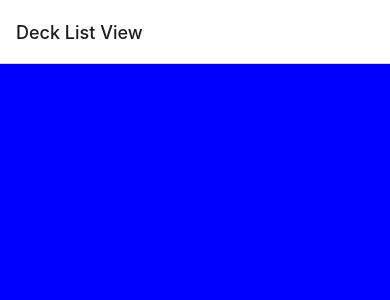
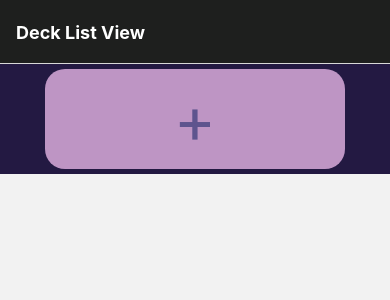
Before and after one commit to yuvaltimen/native-flashcards, a React Native app in the folder flashapp/: screen /DeckListView in a window 390 px wide. Before the commit this address had no page. Shown: the top 300 px of the page. Built offline with nearby package versions, Linux system fonts and the light colour scheme.

Commit message:
Static data done, started deckcreate flow

```diff
--- a/flashapp/App.js
+++ b/flashapp/App.js
@@ -5,6 +5,7 @@ import { createNativeStackNavigator } from '@react-navigation/native-stack';
 import DeckListView from './components/DeckListView';
 import DeckView from './components/DeckView';
 import TestView from './components/TestView';
+import DeckCreate from './components/DeckCreate';
 import AsyncStorage from '@react-native-async-storage/async-storage';
 import { decks } from './data';
 
@@ -15,37 +16,36 @@ const Stack = createNativeStackNavigator();
 
 export default function App() {
 
+  // Default data
   useEffect(() => {
     const setDeckData = async () => {
       await AsyncStorage.multiSet([[decks[0].deckName, JSON.stringify(decks[0].cards)], [decks[1].deckName, JSON.stringify(decks[1].cards)]])
     }
     setDeckData();
-
-}, []);
-
-
-
+  }, []);
 
   return (
     <NavigationContainer>
-      <Stack.Navigator initialRouteName="Home">
-        <Stack.Screen name="Home" component={DeckListView} options={{ title: 'Deck List View' }}/>
-        <Stack.Screen name="Deck" component={DeckView} options={{ title: 'Card List View' }}/>
-        <Stack.Screen name="Test" component={TestView} options={{ title: 'Test Mode'}} />
+      <Stack.Navigator initialRouteName="DeckListView">
+        <Stack.Screen name="DeckListView" component={DeckListView} options={{ title: 'Deck List View', ...styles.header }}/>
+        <Stack.Screen name="DeckView" component={DeckView} options={{ title: 'Card List View', ...styles.header }}/>
+        <Stack.Screen name="DeckCreate" component={DeckCreate} options={{ title: 'Card List View', ...styles.header }}/>
+        <Stack.Screen name="TestView" component={TestView} options={{ title: 'Test Mode', ...styles.header }} />
       </Stack.Navigator>
     </NavigationContainer>
   );
 };
 
 
+
 const styles = StyleSheet.create({
-  container: {
-    padding: 50,
-    flex: 1,
-  },
-  item: {
-    padding: 20,
-    fontSize: 15,
-    marginTop: 5,
+  header: {
+    headerStyle: {
+      backgroundColor: '#1e1f1e',
+    },
+    headerTintColor: '#fff',
+    headerTitleStyle: {
+      fontWeight: 'bold',
+    }
   }
 });
--- a/flashapp/components/CardListView.js
+++ b/flashapp/components/CardListView.js
@@ -1,7 +1,6 @@
-import { View } from "react-native";
+import { View, StyleSheet } from "react-native";
 import FlashCard from "./FlashCard";
 import { FlatList, SafeAreaView } from "react-native";
-
 
 
 export default function CardListView(props) {
@@ -9,7 +8,7 @@ export default function CardListView(props) {
     const { data } = props;
 
     return (
-        <SafeAreaView>
+        <SafeAreaView style={{backgroundColor: '#231942'}}>
                 <FlatList
                     data={data}
                     renderItem={({item}) => <FlashCard frontText={item.frontText} backText={item.backText}></FlashCard>}
@@ -18,3 +17,8 @@ export default function CardListView(props) {
             </SafeAreaView>
             );
 }
+
+const styles = StyleSheet.create({
+
+
+})
--- /dev/null
+++ b/flashapp/components/DeckCreate.js
@@ -0,0 +1,13 @@
+
+import { StyleSheet, Text, View, Button } from 'react-native';
+
+
+export default function DeckCreate() {
+    return (
+        <View>
+            <Text>
+                Deck Create
+            </Text>
+        </View>
+    )
+}
--- a/flashapp/components/DeckListView.js
+++ b/flashapp/components/DeckListView.js
@@ -2,15 +2,11 @@
 
 import { useEffect, useState } from "react";
 import AsyncStorage from '@react-native-async-storage/async-storage';
-import { Pressable, Text, FlatList, SafeAreaView, StyleSheet } from "react-native";
+import { Pressable, Text, FlatList, SafeAreaView, StyleSheet, View } from "react-native";
 import { decks } from "../data";
 
 
-
-
 export default function DeckListView({ route, navigation }) {
-
-
 
     const [allDeckNames, updateAllDeckNames] = useState([]);
     useEffect(() => {
@@ -24,32 +20,79 @@ export default function DeckListView({ route, navigation }) {
     console.log(allDeckNames);
 
     return (
-        <SafeAreaView style={{flex: 1}}>
-            <FlatList
-                style={styles.flatList}
-                    data={allDeckNames}
-                    renderItem={({item}) =>
-                    <Pressable style={styles.deckButton} onPress={() => {navigation.navigate("Deck", {deckName: item})}}>
-                        <Text>{item}</Text>
+
+            <SafeAreaView style={styles.areaView}>
+                <View style={styles.areaView}>
+                    <Pressable
+                        style={({ pressed }) => [styles.newDeckButton || {}, {opacity:pressed ? 0.5 : 1}]}
+                        onPress={() => navigation.push('DeckCreate')}>
+                        <Text style={styles.newDeckButtonText}>
+                            +
+                        </Text>
                     </Pressable>
-                    }
-                    />
-        </SafeAreaView>
+                    <FlatList
+                        style={styles.flatList}
+                        data={allDeckNames}
+                        renderItem={({item}) => {
+                        return (
+                        <Pressable
+                            style={({ pressed }) => [styles.deckButton || {}, {opacity:pressed ? 0.5 : 1}]}
+                            onPress={() => {navigation.navigate("DeckView", {deckName: item})}}>
+                            <Text style={styles.deckButtonText}>
+                                {item}
+                            </Text>
+                        </Pressable>
+                            )
+                        }}/>
+                </View>
+            </SafeAreaView>
+
     )
 }
 
 const styles = StyleSheet.create({
+    areaView: {
+        backgroundColor: '#231942',
+        flexDirection: 'column',
+        alignItems: 'center',
+        justifyContent: 'center'
+
+    },
     deckButton: {
-        backgroundColor: 'red',
-        alignItems: 'center',
+        backgroundColor: '#5E548E',
+        height: 100,
+        width: 300,
         marginVertical: 5,
         marginHorizontal: 30,
         borderRadius: 20,
         paddingVertical: 10,
+        flexDirection: 'column',
+        alignItems: 'center',
+        justifyContent: 'center'
+    },
+    newDeckButton: {
+        backgroundColor: '#BE95C4',
+        height: 100,
+        width: 300,
+        marginVertical: 5,
+        marginHorizontal: 30,
+        borderRadius: 20,
+        paddingVertical: 10,
+        flexDirection: 'column',
+        alignItems: 'center',
+        justifyContent: 'center'
+    },
+    newDeckButtonText: {
+        fontSize: 64,
+        color: '#5E548E'
+    },
 
+    deckButtonText: {
+        fontSize: 32,
+        color: '#E0B1CB'
     },
     flatList: {
-        backgroundColor: 'blue'
+        backgroundColor: '#231942',
     }
 
 });
--- a/flashapp/components/DeckView.js
+++ b/flashapp/components/DeckView.js
@@ -1,4 +1,5 @@
 
+import { StyleSheet } from "react-native";
 import CardListView from "./CardListView";
 import { decks } from "../data";
 
@@ -9,6 +10,13 @@ export default function DeckView({ route, navigation }) {
     const cards = decks.find(item => item.deckName === deckName).cards;
 
     return (
-        <CardListView data={cards}/>
+        <CardListView style={styles.deckView} data={cards}/>
     );
   }
+
+const styles = StyleSheet.create({
+    deckView: {
+        backgroundColor: '#6e6d6d'
+
+    }
+})
--- a/flashapp/components/FlashCard.js
+++ b/flashapp/components/FlashCard.js
@@ -1,4 +1,4 @@
-import { StyleSheet, View, Text, Dimensions } from 'react-native';
+import { StyleSheet, View, Text, Dimensions, Pressable } from 'react-native';
 
 import { useState } from 'react';
 import { TouchableOpacity } from 'react-native';
@@ -6,19 +6,36 @@ import { TouchableOpacity } from 'react-native';
 
 const {height, width} = Dimensions.get('window');
 const screenDimensions = Dimensions.get('screen');
-// const [height, width, scale, fontScale] = windowDimensions;
 
+
+function getFontSizeFromContentLength(str) {
+    const size = str.length;
+    console.log(str.length);
+    if (size < 9) {
+        return 60;
+    }
+    else if (size < 30) {
+        return 24
+    }
+    else {
+        return 12;
+    }
+}
 
 
 export default function FlashCard(props) {
 
     const {frontText, backText} = props;
-    const {text} = props;
-
     const [viewingFront, setViewingFront] = useState(true);
 
+    const currentSelection = viewingFront ? frontText : backText;
+    const numWords = currentSelection.split(' ').length;
+    const multiLine = numWords > 1;
+    const fontSize = getFontSizeFromContentLength(currentSelection);
+
+
     return (
-        <TouchableOpacity style={styles.flashCard} onPress={() => {
+        <Pressable style={({ pressed }) => [styles.flashCard || {}, {opacity:pressed ? 0.5 : 1}]} onPress={() => {
             const toShow = viewingFront ? frontText : backText;
             console.log(toShow);
             setViewingFront(!viewingFront)
@@ -26,9 +43,14 @@ export default function FlashCard(props) {
         }>
 
             <View style={styles.flashCard}>
-                <Text style={styles.flashCardText}>{viewingFront ? frontText : backText}</Text>
+                <Text
+                    numberOfLines={multiLine ? numWords : 1}
+                    adjustsFontSizeToFit
+                    style={styles.flashCardText}>
+                    {viewingFront ? frontText : backText}
+                </Text>
             </View>
-        </TouchableOpacity>
+        </Pressable>
         );
 }
 
@@ -36,8 +58,8 @@ export default function FlashCard(props) {
 
 const styles = StyleSheet.create({
     flashCard: {
-        width:  width / 3,
-        height: height / 8,
+        width:  width * 0.8,
+        height: height * 0.62,
         borderRadius: 18,
         backgroundColor: "#807d77",
         alignItems: 'center',
@@ -46,11 +68,14 @@ const styles = StyleSheet.create({
         padding: 10,
         marginVertical: 8,
         marginHorizontal: 16,
+        paddingVertical: 10,
+        backgroundColor: '#5E548E',
       },
       flashCardText: {
-        color: '#ffffff',
-        fontSize: 32,
-        textAlign: 'center'
+        color: '#E0B1CB',
+        fontWeight: 500,
+        fontSize: 60,
+        textAlign: 'center',
       }
   });
 
--- a/flashapp/data.js
+++ b/flashapp/data.js
@@ -4,7 +4,7 @@ export const decks = [
         "cards": [
             {
                 "id": "1",
-                "frontText": "Uno",
+                "frontText": "LONG FORMATS WHERE I TALK FOREVER AND NON ONE HEAR3EFPO EROIFJ LK JWEFONG FORMATS WHERE I TALK FOREVER AND NON ONE HEAR3EFPO EROIFJ LK JWEF",
                 "backText": "One"
             },
             {
```
